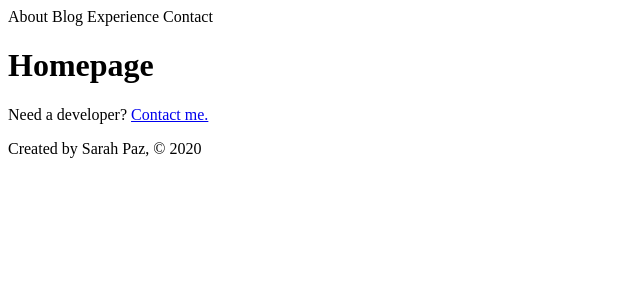
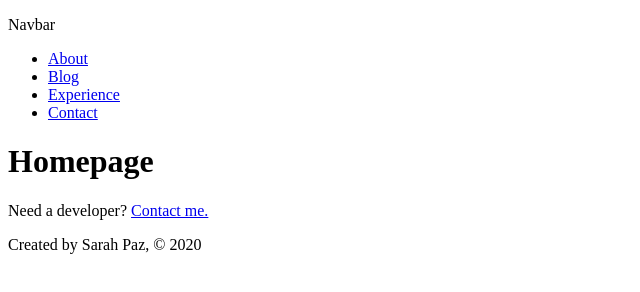
Before and after one commit to sarahpaz/heysarahpaz, a Gatsby site: page / in a window 1280 px wide. Shown: the whole page, without its empty margins (0-640 px from the left). Built offline with nearby package versions, Linux system fonts and the light colour scheme; Gatsby itself is replaced by a stand-in of ours.

Commit message:
import Nav

```diff
--- a/src/components/Header/Header.component.js
+++ b/src/components/Header/Header.component.js
@@ -1,8 +1,9 @@
 import React from "react"
 import "./Header.styles.css"
+import Nav from "../Nav/Nav.component"
 
 const Header = () => {
-  return <div>About Blog Experience Contact</div>
+  return <Nav />
 }
 
 export default Header
```
